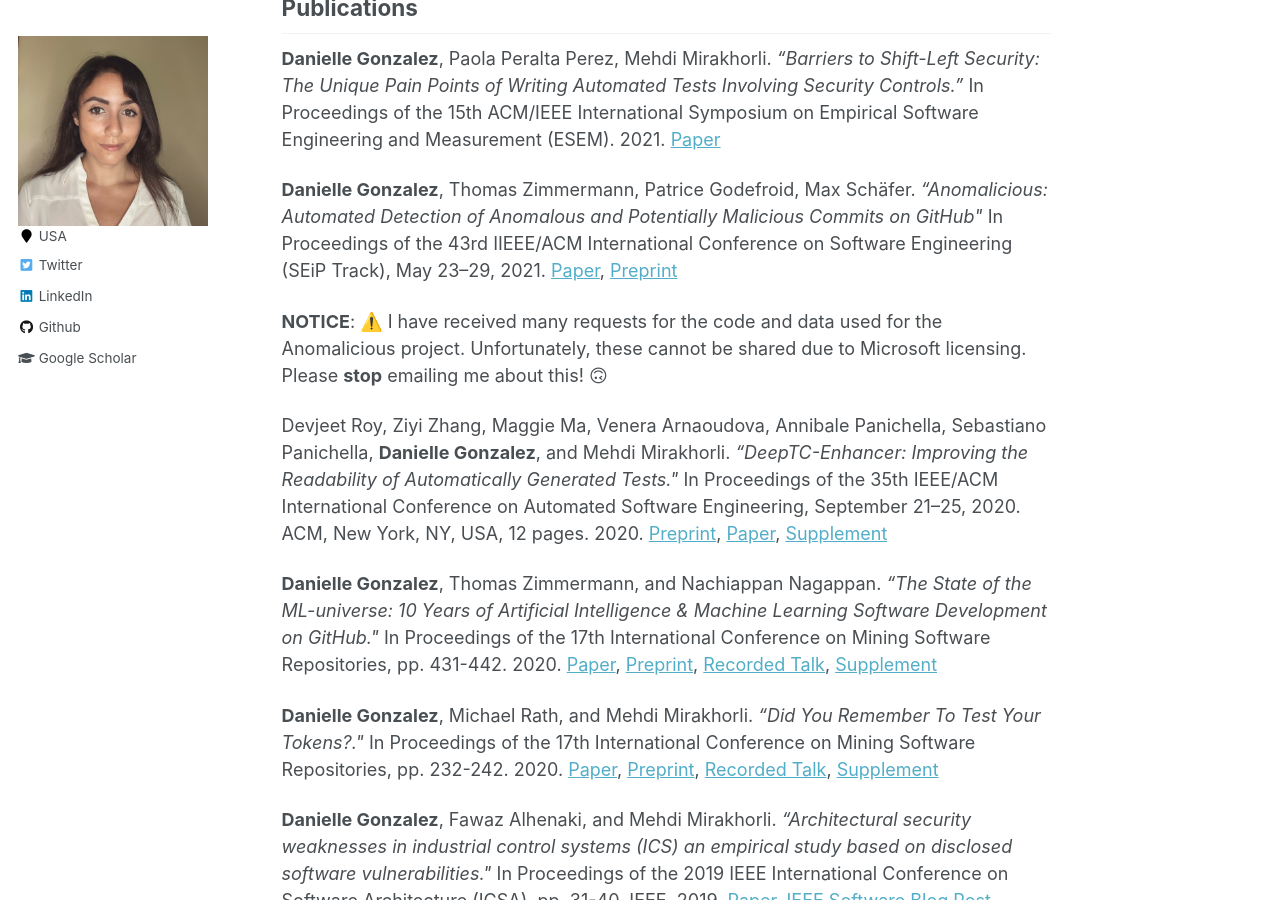
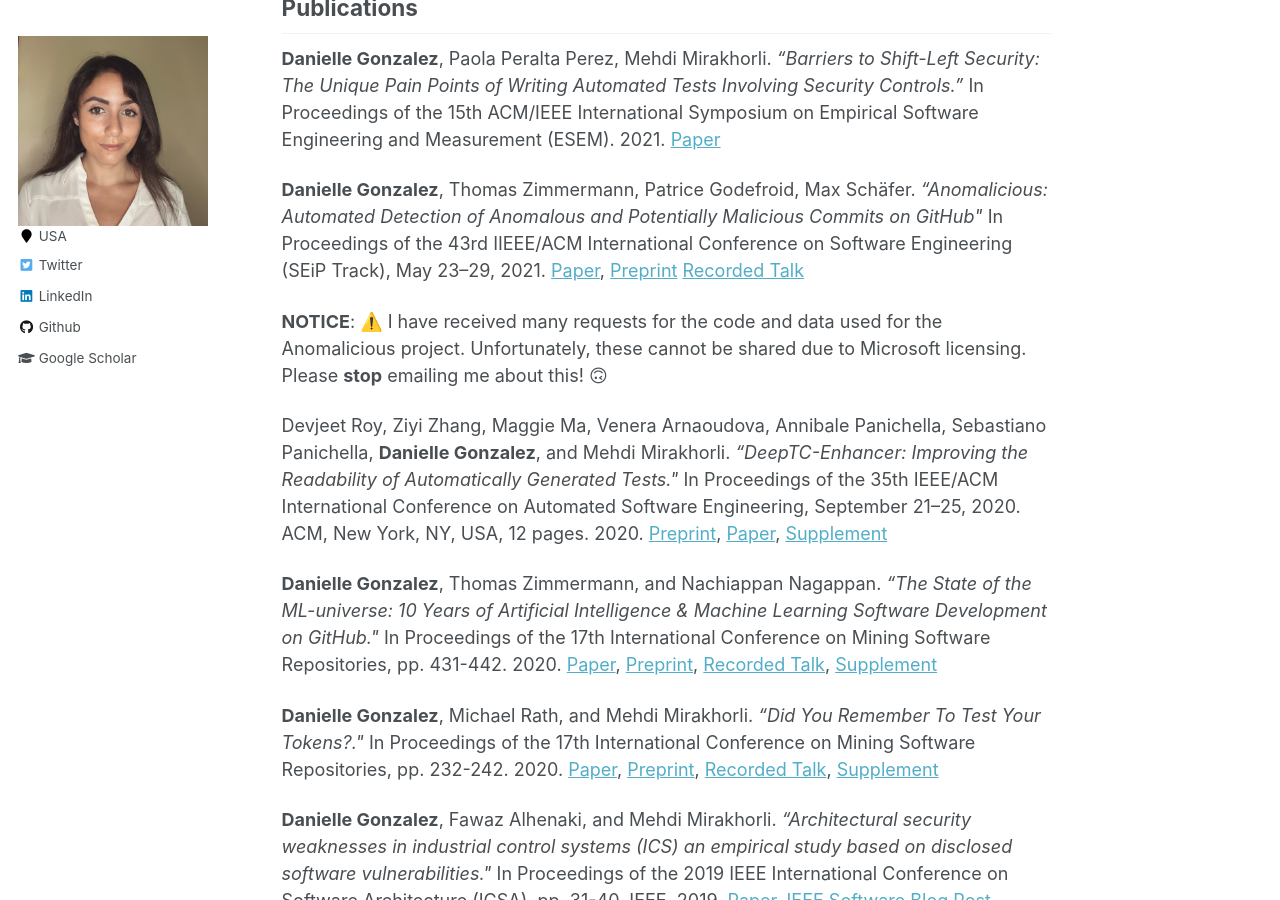
Before and after one commit to DanielleGonzalez/DanielleGonzalez.github.io, a Jekyll site: the page built from _pages/about.md, in a window 1280 px wide and 900 px high, scrolled down 796 px. Built offline with Jekyll 4.4.1, drawn with Linux system fonts in a browser that asks for light colours.

Commit message:
Update about.md

```diff
--- a/_pages/about.md
+++ b/_pages/about.md
@@ -27,7 +27,7 @@ I conduct **mixed-methods empirical software engineering research** driven by an
 **Danielle Gonzalez**, Thomas Zimmermann,
 Patrice Godefroid, Max Schäfer. *"Anomalicious: Automated Detection of
 Anomalous and Potentially Malicious Commits on GitHub\"* In Proceedings of the 43rd IIEEE/ACM International Conference on Software
-Engineering (SEiP Track), May 23--29, 2021. [Paper](https://doi.org/10.1109/ICSE-SEIP52600.2021.00035){:target="_blank"}, [Preprint](https://arxiv.org/abs/2103.03846){:target="_blank"}
+Engineering (SEiP Track), May 23--29, 2021. [Paper](https://doi.org/10.1109/ICSE-SEIP52600.2021.00035){:target="_blank"}, [Preprint](https://arxiv.org/abs/2103.03846){:target="_blank"} [Recorded Talk](https://www.youtube.com/watch?v=bY8rvSMhowg){:target="_blank"}
 
  **NOTICE**: ⚠️ I have received many requests for the code and data used for the Anomalicious project. Unfortunately, these cannot be shared due to Microsoft licensing. Please **stop** emailing me about this! 🙃
 
```
